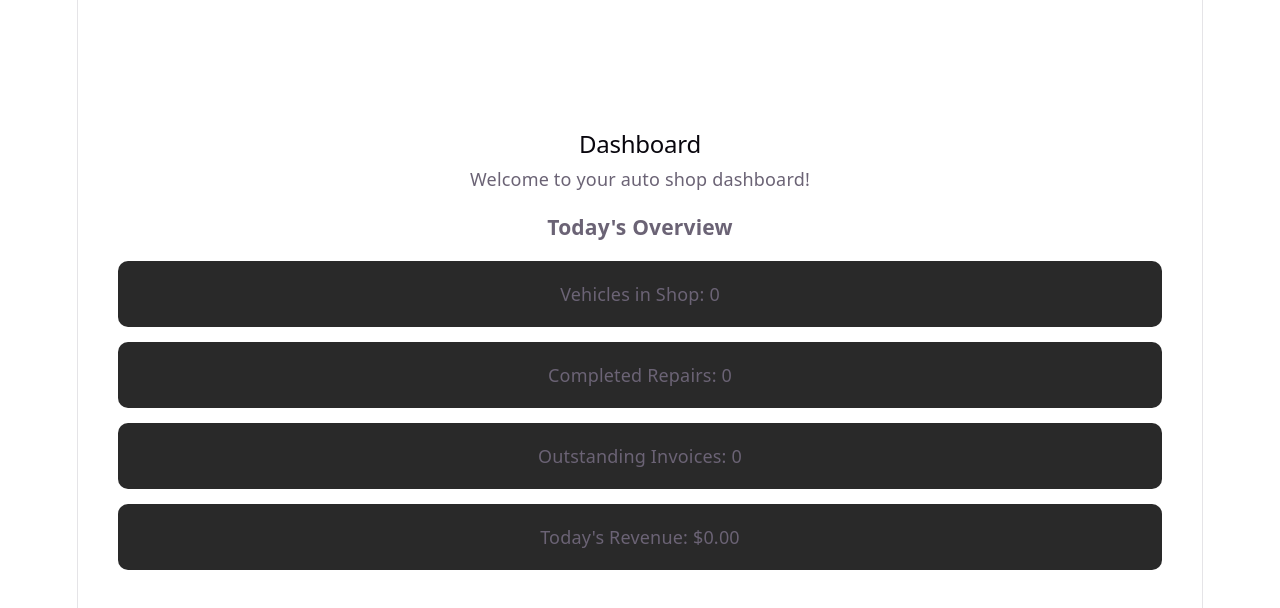
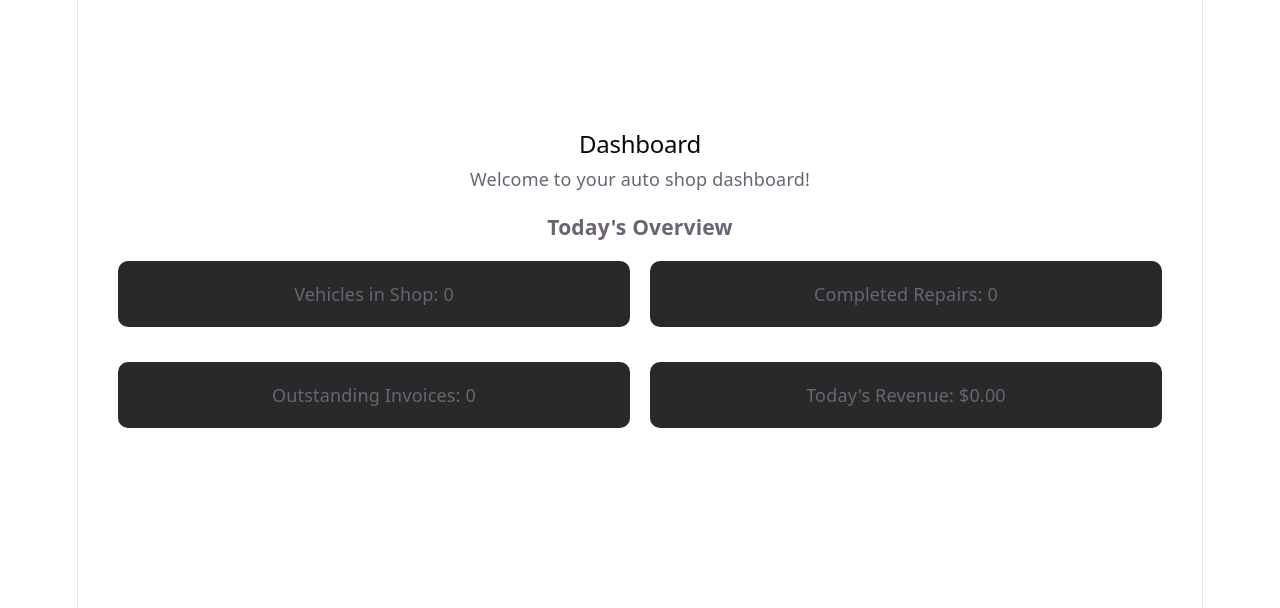
Before and after one commit to Ravjotk/auto-shop-management-system, a React app in the folder frontend/: page / in a window 1280 px wide. Shown: the top 608 px of the page. Built offline with nearby package versions, Linux system fonts and the light colour scheme; the HTML template or start-up script is replaced by a standard one.

Commit message:
error handling

```diff
--- a/frontend/src/App.jsx
+++ b/frontend/src/App.jsx
@@ -10,7 +10,7 @@ function App() {
 
       <h3>Today's Overview</h3>
 
-      <ul>
+      <ul className="dashboard-grid">
         <li>Vehicles in Shop: 0</li>
         <li>Completed Repairs: 0</li>
         <li>Outstanding Invoices: 0</li>
```
